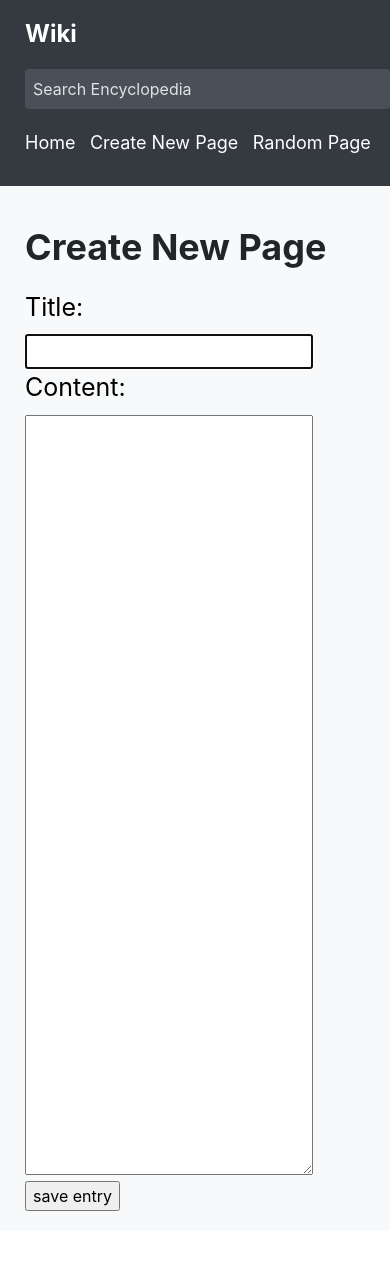
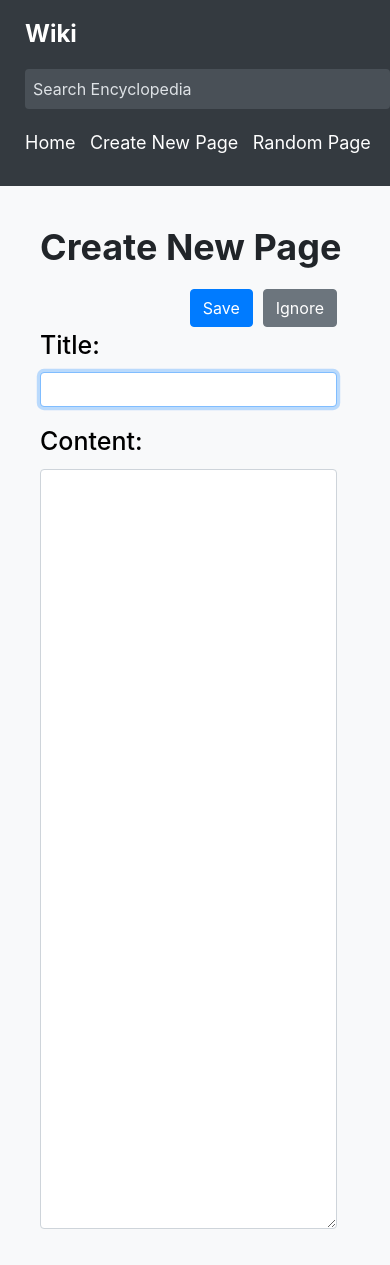
Before and after one commit to Hussein-Abbas/Wiki, a Django app: page /wiki/newpage in a window 390 px wide. Before the commit the page ends 1211 px from the top, so only its background shows below. Run offline with Django 3.2, Linux system fonts and the light colour scheme; some libraries are stand-ins or nearby versions.

Commit message:
improve style of 'create new page'

```diff
--- a/encyclopedia/static/encyclopedia/styles.css
+++ b/encyclopedia/static/encyclopedia/styles.css
@@ -11,26 +11,6 @@ code {
 h1 {
     margin-top: 0px;
     padding-top: 20px;
-}
-
-label {
-    display: block;
-    font-size: 25px;
-    font-weight: 400;
-    color: black;
-}
-
-#title-input {
-    width: 80%;
-    height: 35px;
-    padding: 8px;
-    font-size: 20px;
-}
-textarea {
-    height: 90vh;
-    width: 80%;
-    padding: 8px;
-    font-size: 25px;
 }
 
 .sidebar {
@@ -140,3 +120,36 @@ textarea {
         margin-left: 20px;
     }
 }
+
+.top-right-buttons {
+    width: 100%;
+    display: flex;
+    justify-content: end;
+}
+
+.top-right-buttons button {
+    margin-left: 10px;
+}
+
+.section {
+    width: 90%;
+}
+label {
+    display: block;
+    font-size: 25px;
+    font-weight: 500;
+    color: black;
+}
+
+#title-input {
+    width: 100%;
+    height: 35px;
+    padding: 8px;
+    font-size: 20px;
+}
+#textarea_content {
+    height: 90vh;
+    width: 100%;
+    padding: 8px;
+    font-size: 25px;
+}
--- a/encyclopedia/templates/encyclopedia/index.html
+++ b/encyclopedia/templates/encyclopedia/index.html
@@ -5,6 +5,7 @@
 {% endblock %}
 
 {% block body %}
+    <div class="main">
         <h1>All Pages</h1>
 
         <ul>
@@ -14,5 +15,5 @@
                 <li>There isn't any entry</li>
             {% endfor %}
         </ul>
-
+    </div>
 {% endblock %}
--- a/encyclopedia/templates/encyclopedia/layout.html
+++ b/encyclopedia/templates/encyclopedia/layout.html
@@ -23,7 +23,7 @@
                 {% block nav %}
                 {% endblock %}
             </div>
-            <div class="main col-lg-9 col-md-8">
+            <div class="col-lg-9 col-md-8">
                 {% block body %}
                 {% endblock %}
             </div>
--- a/encyclopedia/templates/encyclopedia/newpage.html
+++ b/encyclopedia/templates/encyclopedia/newpage.html
@@ -5,10 +5,30 @@
 {% endblock %}
 
 {% block body %}
-    <h1>Create New Page</h1>
-    <form action="{% url 'newpage' %}" method="post">
-        {% csrf_token %}
-        {{ form }}
-        <input type="submit" value="save entry">
-    </form>
+    <div class="main">
+        <h1>Create New Page</h1>
+        <form action="{% url 'newpage' %}" method="post">
+            {% csrf_token %}
+            <div class="section">
+
+                <input type="hidden" name="csrfmiddlewaretoken" value="6lF0AzRs7H3gqohrJBCqwo8YCeT2VHgttNCUfPOpHKsI7fGSDrdbkLbUOxqdKSxl">
+
+                <div class="top-right-buttons">
+                    <button class="btn btn-primary">Save</button>
+                    <button class="btn btn-secondary">Ignore</button>
+                </div>
+
+                <div class="form-group">
+                    <label for="title-input">Title:</label>
+                    <input type="text" class="form-control" name="title" id="title-input" autofocus="" required="">
+
+                </div>
+
+                <div class="form-group">
+                    <label for="id_content">Content:</label>
+                    <textarea name="content" class="form-control" cols="40" rows="10" required="" id="textarea_content"></textarea>
+                </div>
+            </div>
+        </form>
+    </div>
 {% endblock %}
--- a/encyclopedia/templates/encyclopedia/search.html
+++ b/encyclopedia/templates/encyclopedia/search.html
@@ -5,6 +5,7 @@
 {% endblock %}
 
 {% block body %}
+    <div class="main">
         <h1>Searching for "{{ title }}":</h1>
 
         <ul>
@@ -14,4 +15,5 @@
                 <li>No entries match this title.</li>
             {% endfor %}
         </ul>
+    </div>
 {% endblock %}
```
Lines whose indentation alone changed are shown as unchanged.
